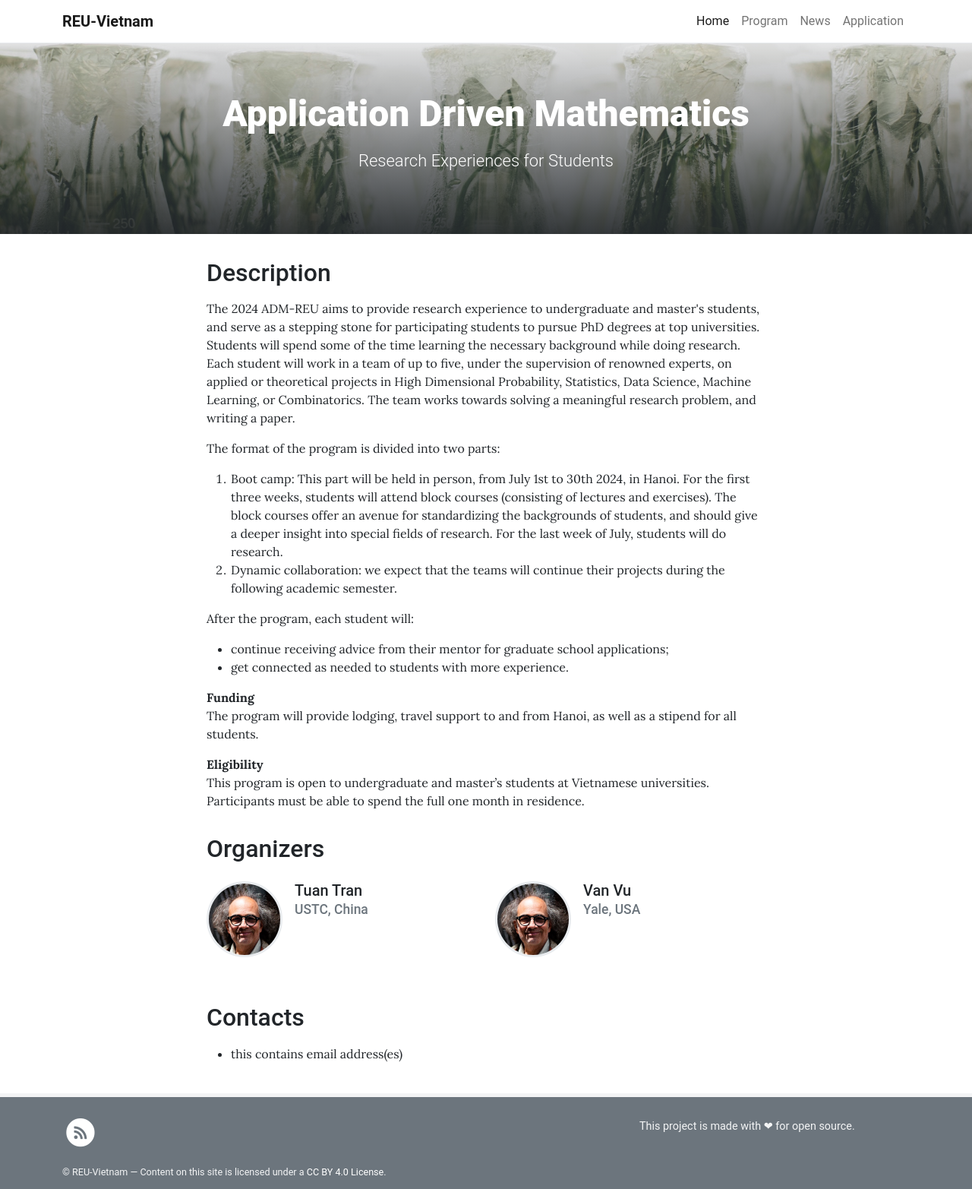
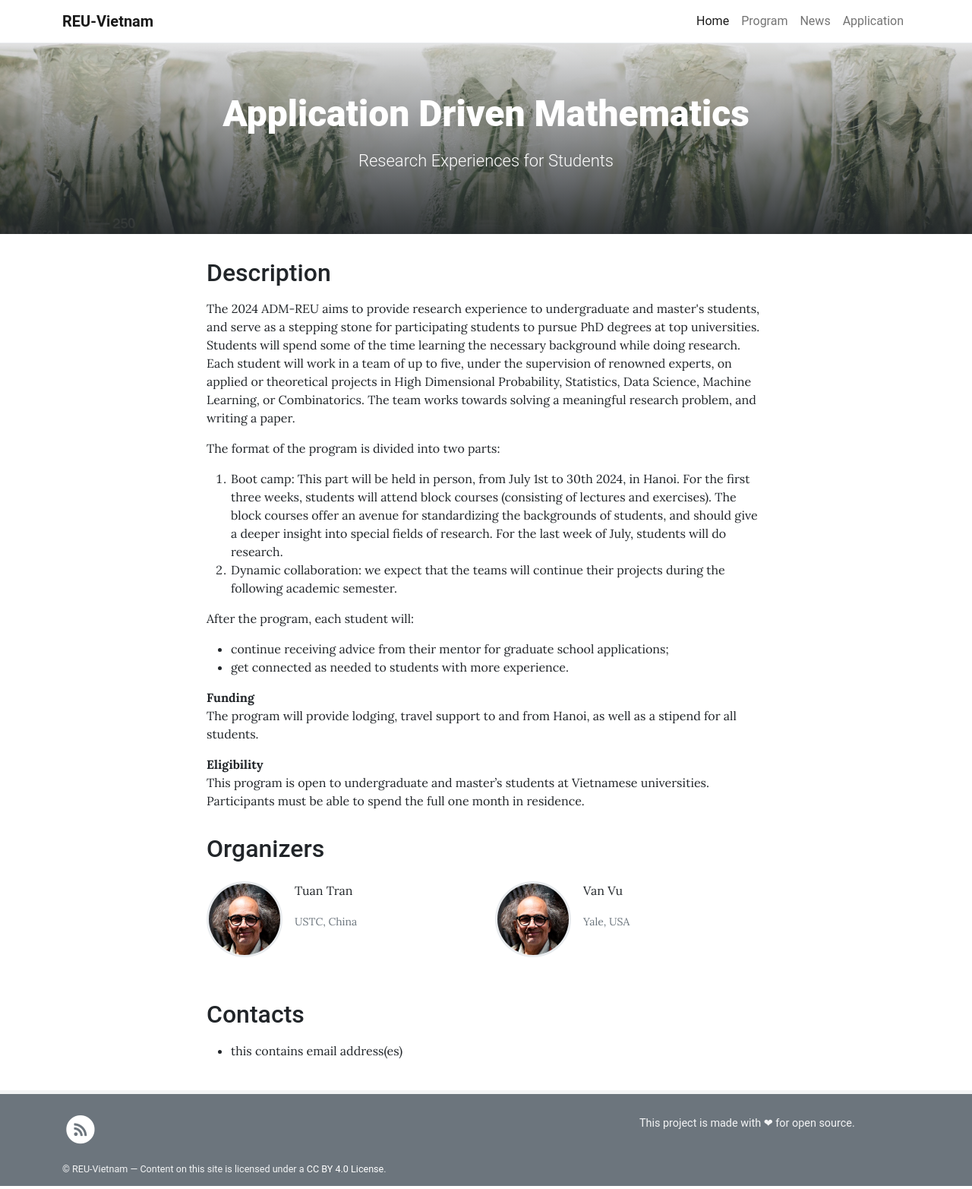
Before and after one commit to adm-vietnam/adm-vietnam.github.io, a Jekyll site: the page built from pages/home.md, in a window 1280 px wide. Shown: the whole page at 76% size. Built offline with Jekyll 4.4.1, drawn with Linux system fonts in a browser that asks for light colours.

Commit message:
Update home.md

```diff
--- a/pages/home.md
+++ b/pages/home.md
@@ -51,12 +51,12 @@ one month in residence.
       {% endif %}
     </div>
     <div>
-      <h5 id="{{ member.name | strip | url_encode }}">
+      <p id="{{ member.name | strip | url_encode }}">
         {{ member.name }}
         {% if member.affiliation %}
           <p><small class="text-muted">{{ member.affiliation }}</small></p>
         {% endif %}
-      </h5>
+      </p>
 
       {{ member.description | markdownify }}
 
```
